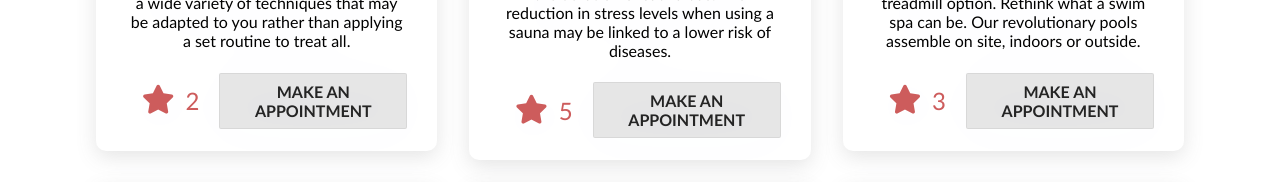
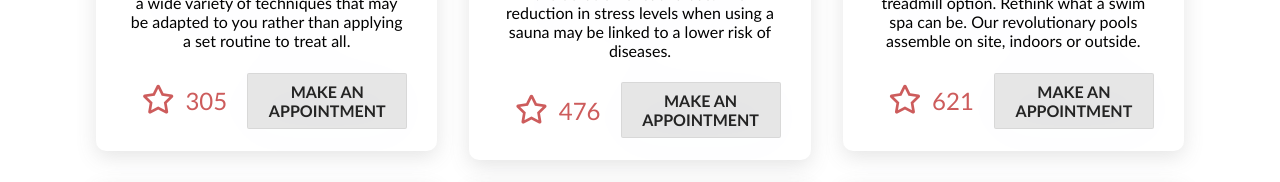
Before and after one commit to andreapesic/React-domaci, a React (Create React App) app: page /services in a window 1280 px wide. Shown: the part 768-950 px from the top of the page. Built offline with nearby package versions, Linux system fonts and the light colour scheme.

Commit message:
Obezbedjena funkcionalnost subscribe-ovanja i favorites funkcionalnost

```diff
--- a/src/components/CardItem.js
+++ b/src/components/CardItem.js
@@ -1,7 +1,26 @@
 import React from 'react';
 import { Button } from './Button';
+import { useState } from 'react';
 
 function CardItem({obj, type}) {
+  const [starNum, setStarNum] = useState(obj.star);
+  const [clicked, setClicked] = useState(false);
+
+  const onClick1 = () => {
+    if(!clicked) {
+      setStarNum(starNum+1);
+      setClicked(true);
+    }
+  }
+
+  const onClick2 = () => {
+    if(clicked) {
+      setStarNum(starNum-1);
+      setClicked(false);
+    }
+  }
+
+
   return (
     <>
       <li className='cards__item'>
@@ -18,10 +37,13 @@ function CardItem({obj, type}) {
             {type == 'clients' ? <></> :
               <div className='star-container'>
                 <ul>
-                  <li><i class="fas fa-star"></i></li>
-                  <li><p className='star-number'>{Math.floor((Math.random() * 5) + 1)}</p></li>
                   <li>
-                    <Button className='btns' buttonStyle='btn--primary' buttonSize='btn--medium' link='/services'>
+                    {clicked == false ? <i class="far fa-star" onClick={onClick1}></i> :
+                     <i class="fas fa-star" onClick={onClick2}></i>}
+                  </li>
+                  <li><p className='star-number'>{starNum}</p></li>
+                  <li>
+                    <Button className='btns' buttonStyle='btn--primary' buttonSize='btn--medium' link={'/services'}>
                       MAKE AN APPOINTMENT
                     </Button>
                   </li>
--- a/src/components/Cards.js
+++ b/src/components/Cards.js
@@ -18,7 +18,7 @@ function Cards({data1, data2, title, type}) {
             data2 != null ?
             <ul className='cards__items'>
               {
-                data2.map(item => (<CardItem obj={item} type={type} />))
+                data2.map(item => (<CardItem obj={item} type={type}/>))
               }
            </ul> : <></>
           }
--- a/src/components/Footer.css
+++ b/src/components/Footer.css
@@ -5,7 +5,6 @@
   flex-direction: column;
   justify-content: center;
   align-items: center;
-  height: 50vh;
 }
 
 .footer-subscription {
@@ -47,6 +46,7 @@
 
 .input-areas {
   margin-top: 10px;
+  width: 100%;
 }
 
 .footer-links {
--- a/src/components/Footer.js
+++ b/src/components/Footer.js
@@ -2,8 +2,26 @@ import React from 'react';
 import './Footer.css';
 import { Button } from './Button';
 import { Link } from 'react-router-dom';
+import { useState } from 'react';
 
 function Footer() {
+
+  const [buttonClick, setButtonClick] = useState('');
+
+  const onClick = () => {
+    if(buttonClick != '') {
+      setButtonClick('');
+      setTimeout(() => {
+        alert('Thank you for subscribing!');
+      }, 10);
+    }
+  }
+
+  const onChange = (e) => {
+    setButtonClick(e.target.value);
+  }
+
+
   return (
     <div className='footer-container'>
       <section className='footer-subscription'>
@@ -20,8 +38,10 @@ function Footer() {
               name='email'
               type='email'
               placeholder='Your Email'
+              value={buttonClick}
+              onChange={onChange}
             />
-            <Button buttonStyle='btn--outline' link='/'>Subscribe</Button>
+            <Button buttonStyle='btn--outline' onClick={onClick} link={'/'} >Subscribe</Button>
           </form>
         </div>
       </section>
--- a/src/components/pages/Services.js
+++ b/src/components/pages/Services.js
@@ -5,16 +5,19 @@ function Services() {
 
     const services1=[
         {
+            star: 305,
             name: 'Massage',
             text: 'Massage therapy draws on a number of techniques from many traditions including Swedish Massage, combining them with the massage therapist’s natural sensitivity, to meet the needs of each individual as a whole. This means whether you are looking for deep relaxation, relief from pain or to be left feeling revitalised and renewed, a qualified holistic massage therapist is ideally suited. We have been trained in a wide variety of techniques that may be adapted to you rather than applying a set routine to treat all.',
             src: 'https://images.unsplash.com/photo-1610402601271-5b4bd5b3eba4?ixlib=rb-1.2.1&ixid=MnwxMjA3fDB8MHxwaG90by1wYWdlfHx8fGVufDB8fHx8&auto=format&fit=crop&w=1170&q=80'
         },
         {
+            star: 476,
             name: 'Sauna',
             text: 'Saunas have been used for thousands of years and are still popular today. A sauna can help people to unwind and relax, and it may have other health benefits. Regardless of how a sauna is heated, or the humidity level, the effects on the body are similar. When a person sits in a sauna, their heart rate increases and blood vessels widen. This increases circulation, in a similar way to low to moderate exercise depending on the duration of sauna use. The reduction in stress levels when using a sauna may be linked to a lower risk of diseases.',
             src: 'https://images.unsplash.com/photo-1585815157396-ad62043f721b?ixlib=rb-1.2.1&ixid=MnwxMjA3fDB8MHxwaG90by1wYWdlfHx8fGVufDB8fHx8&auto=format&fit=crop&w=1170&q=80'
         },
         {
+            star: 621,
             name: 'Pool',
             text: 'Endless Pools has been revolutionizing home fitness and recreation for decades, and we are not done yet! With an Endless Pools swim spa, you will enjoy swimming, refreshing private workouts, hydromassage, and active family fun, all in one beautifully designed package. With our exclusive current technology and stunning design, our E-Series spas deliver peak experiences for all, plus our exclusive treadmill option. Rethink what a swim spa can be. Our revolutionary pools assemble on site, indoors or outside.',
             src: 'https://images.unsplash.com/photo-1529290130-4ca3753253ae?ixlib=rb-1.2.1&ixid=MnwxMjA3fDB8MHxwaG90by1wYWdlfHx8fGVufDB8fHx8&auto=format&fit=crop&w=1176&q=80'
@@ -24,16 +27,19 @@ function Services() {
 
     const services2=[
         {
+            star: 456,
             name: 'Manicure',
             text: 'For both men and women, manicures are excellent for maintaining healthy nails, cuticles and skin. Regardless of your profession, people notice other’s hands and the presentation and cleanliness of your hands will be judged. Having your hands and nails groomed by a skilled therapist achieves a clean and professional look that can be difficult attain yourself. The pampering aspect of a manicure allows you to de-stress, relax and enjoy some "me time". ',
             src: 'https://images.unsplash.com/photo-1632345031435-8727f6897d53?ixlib=rb-1.2.1&ixid=MnwxMjA3fDB8MHxwaG90by1wYWdlfHx8fGVufDB8fHx8&auto=format&fit=crop&w=1170&q=80'
         },
         {
+            star: 534,
             name: 'Pedicure',
             text: 'Getting a pedicure is a wonderful way to pamper your feet. It can be a perfect excuse for some “me time’ to sit back and relax. Alternatively, you can catch up with friends over a pedicure. Regular pedicures keep your feet fresh and healthy. They help prevent nail disorders like ingrown nails and can tend to excess or hardened skin on your feet. Even though not all pedicures involve painting your nails, for those that do it can be a fun and creative.',
             src: 'https://images.unsplash.com/photo-1519415510236-718bdfcd89c8?ixlib=rb-1.2.1&ixid=MnwxMjA3fDB8MHxwaG90by1wYWdlfHx8fGVufDB8fHx8&auto=format&fit=crop&w=870&q=80'
         },
         {
+            star: 234,
             name: 'Face treatment',
             text: 'The short-term benefits of facial treatment can be seen during and after treatment. When the treatment is finished, the face feels completely fresh and clean. Skin feels softer and more hydrated right away, and the client feels relaxed. Acne breakouts may fade or disappear gradually after treatment. The skin may feel plumper in the case of mature skin. Regular facial treatments lead to a better appearance of the skin, especially every month.',
             src: 'https://images.unsplash.com/photo-1570172619644-dfd03ed5d881?ixlib=rb-1.2.1&ixid=MnwxMjA3fDB8MHxwaG90by1wYWdlfHx8fGVufDB8fHx8&auto=format&fit=crop&w=870&q=80'
```
Also changed, not shown: src/components/Button.js (line endings or trailing spaces).
